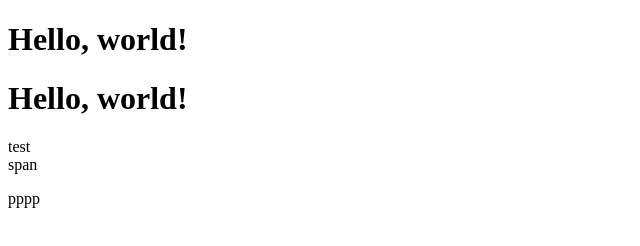
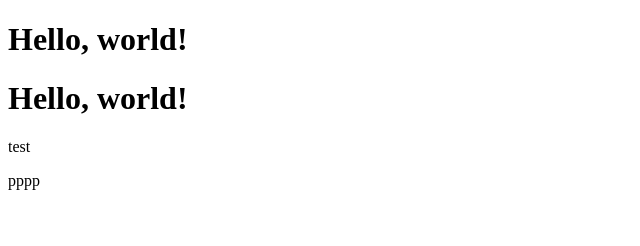
Before and after one commit to ryu11kr/test, a plain HTML site: page index.html in a window 1280 px wide. Shown: the whole page, without its empty margins (0-640 px from the left). Drawn offline with nearby package versions, Linux system fonts and the light colour scheme.

Commit message:
span 태그 삭제

```diff
--- a/index.html
+++ b/index.html
@@ -9,7 +9,6 @@
 	<h1>Hello, world!</h1>
 	<h1>Hello, world!</h1>
 	<div class="test">test</div>
-	<span>span</span>
 	<p class="pp">pppp</p>
 	<script src="https://ajax.googleapis.com/ajax/libs/jquery/1.11.2/jquery.min.js"></script>
   </body>
```
